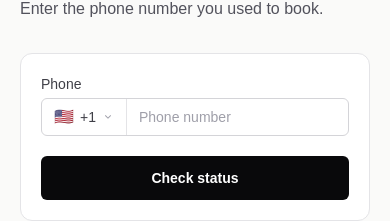
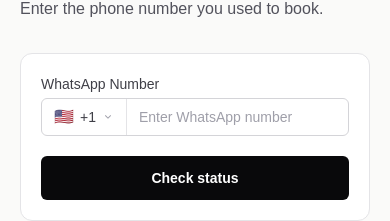
Before and after one commit to KaranDev316/TrimQ, a Next.js app: page /check in a window 390 px wide. Shown: the part 352-573 px from the top of the page. Built offline with nearby package versions, Linux system fonts and the light colour scheme.

Commit message:
refactor(ui): Standardize phone number labels and placeholders

```diff
--- a/app/barber/dashboard/page.js
+++ b/app/barber/dashboard/page.js
@@ -476,13 +476,13 @@
                         htmlFor="add-phone"
                         className="block text-sm font-medium text-zinc-700"
                       >
-                        Phone
+                        WhatsApp Number
                       </label>
                       <div className="mt-1">
                         <PhoneInput
                           value={addPhone}
                           onChange={setAddPhone}
-                          placeholder="Phone number"
+                          placeholder="Enter WhatsApp number"
                         />
                       </div>
                     </div>
--- a/app/booking/[bookingNumber]/page.js
+++ b/app/booking/[bookingNumber]/page.js
@@ -190,7 +190,7 @@
                       <PhoneInput
                         value={cancelPhone}
                         onChange={setCancelPhone}
-                        placeholder="Phone number"
+                        placeholder="Enter WhatsApp number"
                       />
                       {cancelError && (
                         <p className="text-sm text-red-600">{cancelError}</p>
--- a/app/check/page.js
+++ b/app/check/page.js
@@ -36,7 +36,7 @@
         setStatus(body);
       } else if (response.status === 404) {
         setError(
-          "We couldn't find an active booking for that phone number. If you just joined, use the link you were given."
+          "We couldn't find an active booking for that phone number. Please check the number, then try again."
         );
       } else if (response.status === 400) {
         setError(body.error || "Please enter your phone number.");
@@ -75,13 +75,13 @@
                 htmlFor="phone"
                 className="block text-sm font-medium text-zinc-700"
               >
-                Phone
+                WhatsApp Number
               </label>
               <div className="mt-1">
                 <PhoneInput
                   value={phone}
                   onChange={setPhone}
-                  placeholder="Phone number"
+                  placeholder="Enter WhatsApp number"
                 />
               </div>
             </div>
@@ -148,7 +148,7 @@
                     </p>
                     <p>
                       <span className="text-zinc-500">Estimated wait:</span>{" "}
-                      <span className="font-medium">may vary</span>
+                      <span className="font-medium">Estimated — actual time may vary</span>
                     </p>
                   </>
                 )}
--- a/app/join/page.js
+++ b/app/join/page.js
@@ -113,13 +113,13 @@
 
             <div>
               <label htmlFor="phone" className="block text-sm font-medium text-zinc-700">
-                Phone
+                WhatsApp Number
               </label>
               <div className="mt-1">
                 <PhoneInput
                   value={phone}
                   onChange={setPhone}
-                  placeholder="Phone number"
+                  placeholder="Enter WhatsApp number"
                 />
               </div>
             </div>
--- a/components/shared/PhoneInput.jsx
+++ b/components/shared/PhoneInput.jsx
@@ -113,7 +113,7 @@
   );
 }
 
-export default function PhoneField({ value, onChange, placeholder = "Phone number" }) {
+export default function PhoneField({ value, onChange, placeholder = "Enter WhatsApp number" }) {
   const [country, setCountry] = useState("IN");
 
   useEffect(() => {
```
